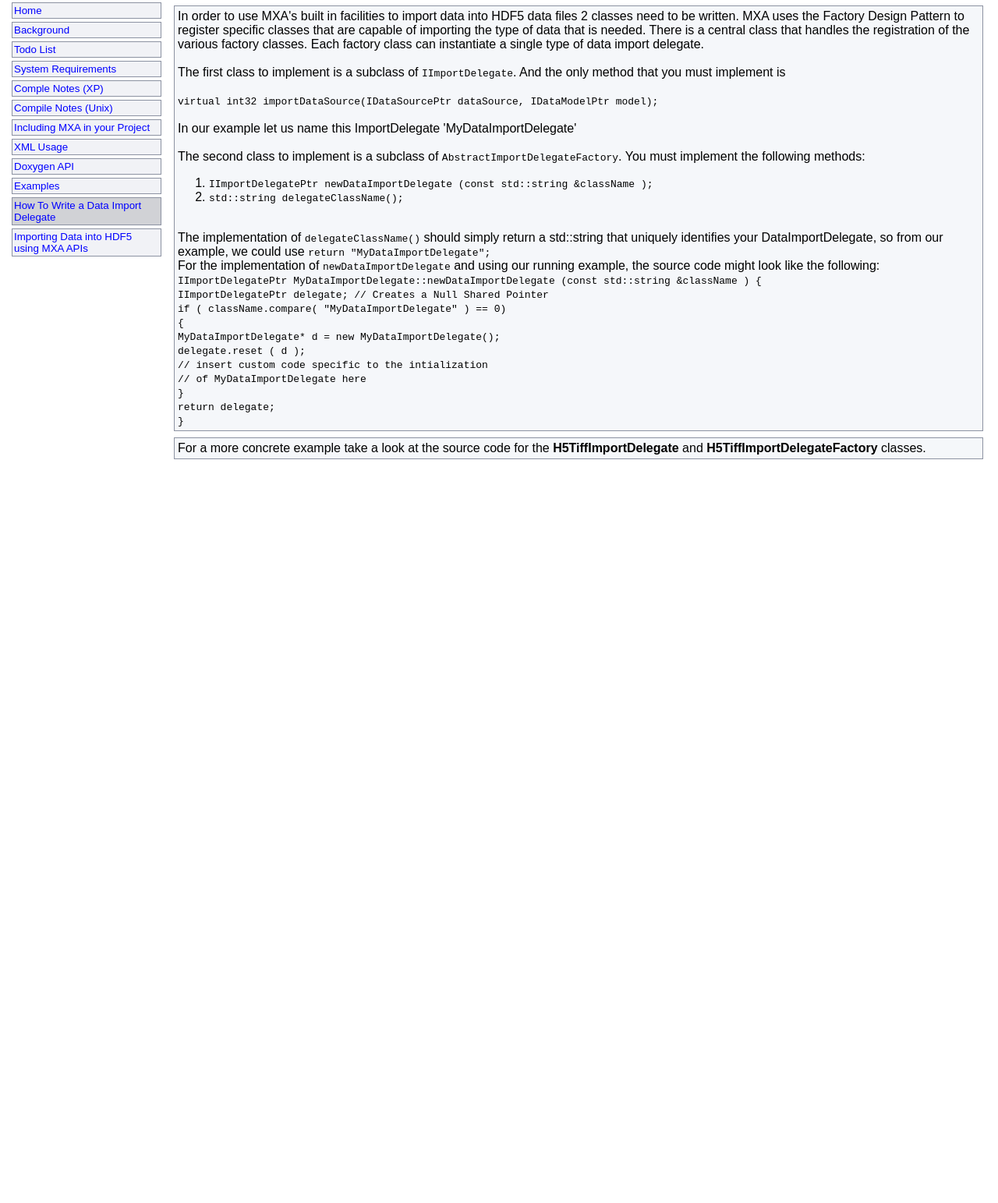
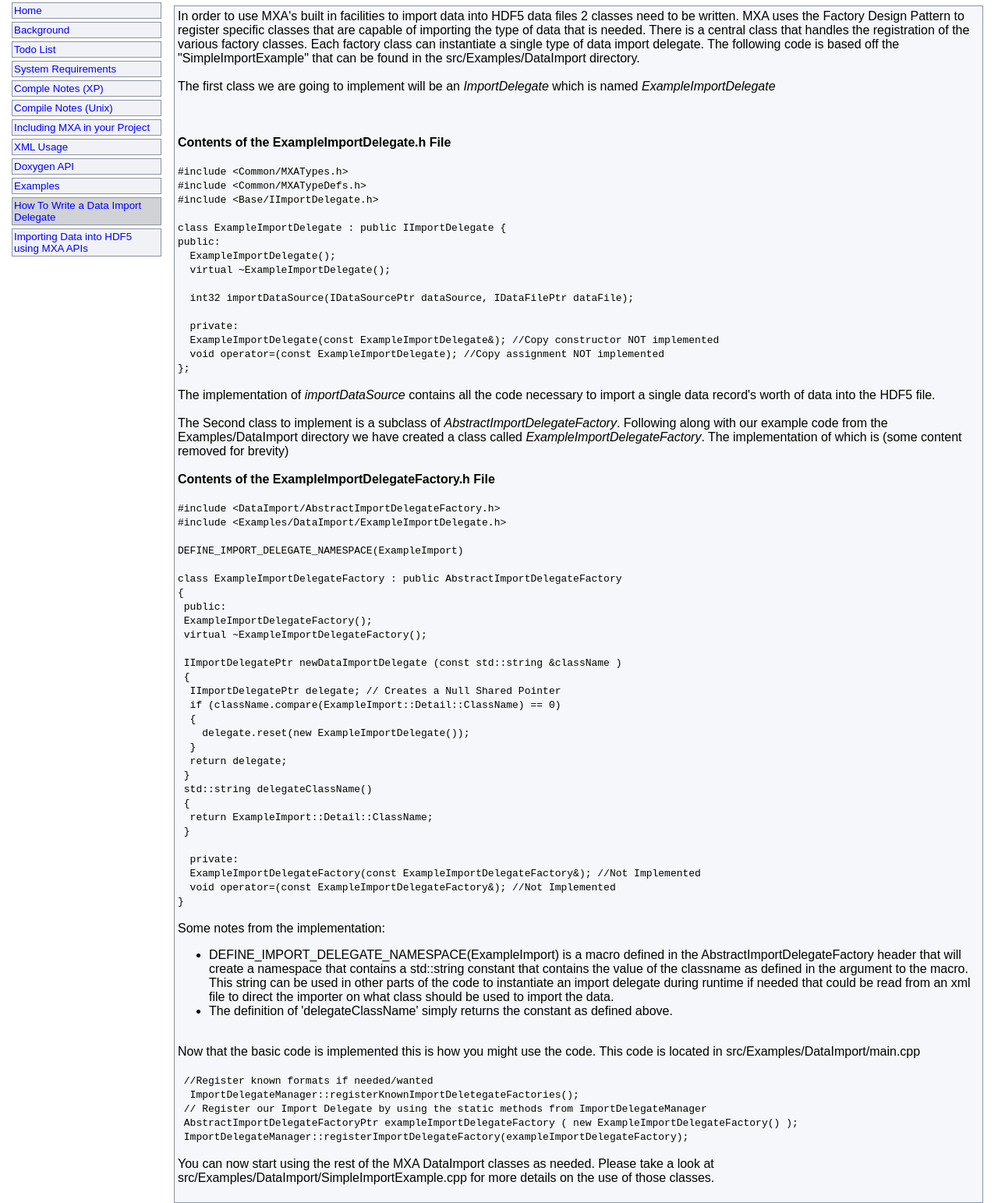
Before and after one commit to mpartio/MXADataModel, a plain HTML site: page Documentation/HowToWriteDataImportDelegate.html in a window 1280 px wide. Shown: the part 67-1610 px from the top of the page at 78% size. Before the commit the page ends 800 px from the top, so only its background shows below. Drawn offline with Linux system fonts and the light colour scheme.

Commit message:
Updating documentation on writing Data Import code replacing the namespace code with the macro from the super class

```diff
--- a/Documentation/HowToWriteDataImportDelegate.html
+++ b/Documentation/HowToWriteDataImportDelegate.html
@@ -20,63 +20,129 @@
 		<!-- Begin Navigation Table Cell -->
 		<td class="nav_table_cell">
 		<div id="NavigationDiv"></div>
-		<script type="text/javascript">document.getElementById('NavigationDiv').innerHTML=navigationCells('How To Write a Data Import Delegate');
-</script></td>
+		<script type="text/javascript">
+	document.getElementById('NavigationDiv').innerHTML = navigationCells('How To Write a Data Import Delegate');
+</script>
+</td>
 		<!-- End Navigation Table Cell -->
 
 		<td class="content">
-		<div class="entry">In order to use MXA's built in facilities to import data
-		into HDF5 data files 2 classes need to be written. MXA uses the
-		Factory Design Pattern to register specific classes that are capable
-		of importing the type of data that is needed. There is a central class
-		that handles the registration of the various factory classes. Each
-		factory class can instantiate a single type of data import delegate. <br>
+		<div class="entry">In order to use MXA's built in facilities to
+		import data into HDF5 data files 2 classes need to be written. MXA
+		uses the Factory Design Pattern to register specific classes that are
+		capable of importing the type of data that is needed. There is a
+		central class that handles the registration of the various factory
+		classes. Each factory class can instantiate a single type of data
+		import delegate. The following code is based off the
+		&quot;SimpleImportExample&quot; that can be found in the
+		src/Examples/DataImport directory.<br>
 		<br>
-		The first class to implement is a subclass of <code>IImportDelegate</code>.
-		And the only method that you must implement is<br>
-		<br>
-		<code>virtual int32 importDataSource(IDataSourcePtr dataSource,
-		IDataModelPtr model);</code> <br>
-		<br>
-		In our example let us name this ImportDelegate 'MyDataImportDelegate'
-
+		The first class we are going to implement will be an <i>ImportDelegate</i>
+		which is named <i>ExampleImportDelegate</i><br>
 		<br>
 		<br>
-		The second class to implement is a subclass of <code>AbstractImportDelegateFactory</code>.
-		You must implement the following methods:
-		<ol>
-			<li><code>IImportDelegatePtr newDataImportDelegate (const
-			std::string &className );</code></li>
-			<li><code>std::string delegateClassName();</code></li>
-		</ol>
+		<br>
+		<b>Contents of the ExampleImportDelegate.h File</b> <br>
+		<code> <br>
+		#include &lt;Common/MXATypes.h&gt; <br>
+		#include &lt;Common/MXATypeDefs.h&gt; <br>
+		#include &lt;Base/IImportDelegate.h&gt; <br>
+		<br>
+		class ExampleImportDelegate : public IImportDelegate { <br>
+		public: <br>
+		&nbsp; ExampleImportDelegate(); <br>
+		&nbsp; virtual ~ExampleImportDelegate(); <br>
+		<br>
+		&nbsp; int32 importDataSource(IDataSourcePtr dataSource, IDataFilePtr
+		dataFile); <br>
+		<br>
+		&nbsp; private: <br>
+		&nbsp; ExampleImportDelegate(const ExampleImportDelegate&); //Copy
+		constructor NOT implemented <br>
+		&nbsp; void operator=(const ExampleImportDelegate); //Copy assignment
+		NOT implemented <br>
+		}; <br>
+		</code> <br>
+		The implementation of <i>importDataSource</i> contains all the code
+		necessary to import a single data record's worth of data into the HDF5
+		file. <br>
+		<br>
+		The Second class to implement is a subclass of <i>AbstractImportDelegateFactory</i>.
+		Following along with our example code from the Examples/DataImport
+		directory we have created a class called <i>ExampleImportDelegateFactory</i>.
+		The implementation of which is (some content removed for brevity) <br>
+		<br>
+		<b>Contents of the ExampleImportDelegateFactory.h File</b> <br>
+		<code> <br>
+		#include &lt;DataImport/AbstractImportDelegateFactory.h&gt; <br>
+		#include &lt;Examples/DataImport/ExampleImportDelegate.h&gt; <br>
+		<br>
+		DEFINE_IMPORT_DELEGATE_NAMESPACE(ExampleImport) <br>
+		<br>
+		class ExampleImportDelegateFactory : public
+		AbstractImportDelegateFactory <br>
+		{ <br>
+		&nbsp;public: <br>
+		&nbsp;ExampleImportDelegateFactory(); <br>
+		&nbsp;virtual ~ExampleImportDelegateFactory(); <br>
+		&nbsp; <br>
+		&nbsp;IImportDelegatePtr newDataImportDelegate (const std::string
+		&amp;className ) <br>
+		&nbsp;{ <br>
+		&nbsp;&nbsp;IImportDelegatePtr delegate; // Creates a Null Shared
+		Pointer <br>
+		&nbsp;&nbsp;if (className.compare(ExampleImport::Detail::ClassName) ==
+		0) <br>
+		&nbsp;&nbsp;{ <br>
+		&nbsp;&nbsp;&nbsp; delegate.reset(new ExampleImportDelegate()); <br>
+		&nbsp;&nbsp;} <br>
+		&nbsp;&nbsp;return delegate; <br>
+		&nbsp;} <br>
+		&nbsp;std::string delegateClassName() <br>
+		&nbsp;{ <br>
+		&nbsp;&nbsp;return ExampleImport::Detail::ClassName; <br>
+		&nbsp;} <br>
+		&nbsp; <br>
+		&nbsp; private: <br>
+		&nbsp; ExampleImportDelegateFactory(const
+		ExampleImportDelegateFactory&); //Not Implemented <br>
+		&nbsp; void operator=(const ExampleImportDelegateFactory&); //Not
+		Implemented <br>
+		} <br>
+		&nbsp; </code> <br>
+		Some notes from the implementation:
+		<ul>
+			<li>DEFINE_IMPORT_DELEGATE_NAMESPACE(ExampleImport) is a macro
+			defined in the AbstractImportDelegateFactory header that will create
+			a namespace that contains a std::string constant that contains the
+			value of the classname as defined in the argument to the macro. This
+			string can be used in other parts of the code to instantiate an
+			import delegate during runtime if needed that could be read from an
+			xml file to direct the importer on what class should be used to
+			import the data.</li>
+			<li>The definition of 'delegateClassName' simply returns the
+			constant as defined above.</li>
 
-		<br>
-		The implementation of <code>delegateClassName()</code> should simply
-		return a std::string that uniquely identifies your DataImportDelegate,
-		so from our example, we could use <code>return
-		"MyDataImportDelegate";</code> <br>
-		For the implementation of <code>newDataImportDelegate</code> and using
-		our running example, the source code might look like the following: <br>
+		</ul>
 
-		<code>IImportDelegatePtr
-		MyDataImportDelegate::newDataImportDelegate (const std::string
-		&className ) {</code><br>
-		<code> IImportDelegatePtr delegate; // Creates a Null Shared
-		Pointer</code><br>
-		<code> if ( className.compare( "MyDataImportDelegate" ) == 0)</code><br>
-		<code> {</code><br>
-		<code>    MyDataImportDelegate* d = new MyDataImportDelegate();</code><br>
-		<code>    delegate.reset ( d );</code><br>
-		<code> // insert custom code specific to the intialization<br>
-		// of MyDataImportDelegate here</code><br>
-		<code> }</code><br>
-		<code> return delegate;</code><br>
-		<code> }</code><br>
-
-
+<br>Now that the basic code is implemented this is how you might use the code. This code
+is located in src/Examples/DataImport/main.cpp
+<br>
+<code>
+<br>&nbsp;//Register known formats if needed/wanted
+<br>&nbsp; ImportDelegateManager::registerKnownImportDeletegateFactories();
+<br>&nbsp;// Register our Import Delegate by using the static methods from ImportDelegateManager
+<br>&nbsp;AbstractImportDelegateFactoryPtr exampleImportDelegateFactory ( new ExampleImportDelegateFactory() );
+<br>&nbsp;ImportDelegateManager::registerImportDelegateFactory(exampleImportDelegateFactory);
+</code>
+<br>
+<br> You can now start using the rest of the MXA DataImport classes as needed. Please take a look
+at src/Examples/DataImport/SimpleImportExample.cpp for more details on the use of those classes.
+<br>
+<br>
 		</div>
-		<div class="entry">For a more concrete example take a look at the source code
-		for the <b>H5TiffImportDelegate</b> and <b>H5TiffImportDelegateFactory</b>
+		<div class="entry">For a more concrete example take a look at
+		the source code for the <b>H5TiffImportDelegate</b> and <b>H5TiffImportDelegateFactory</b>
 		classes.</div>
 		</td>
 	</tr>
```
Also changed, not shown: 1 other file.
